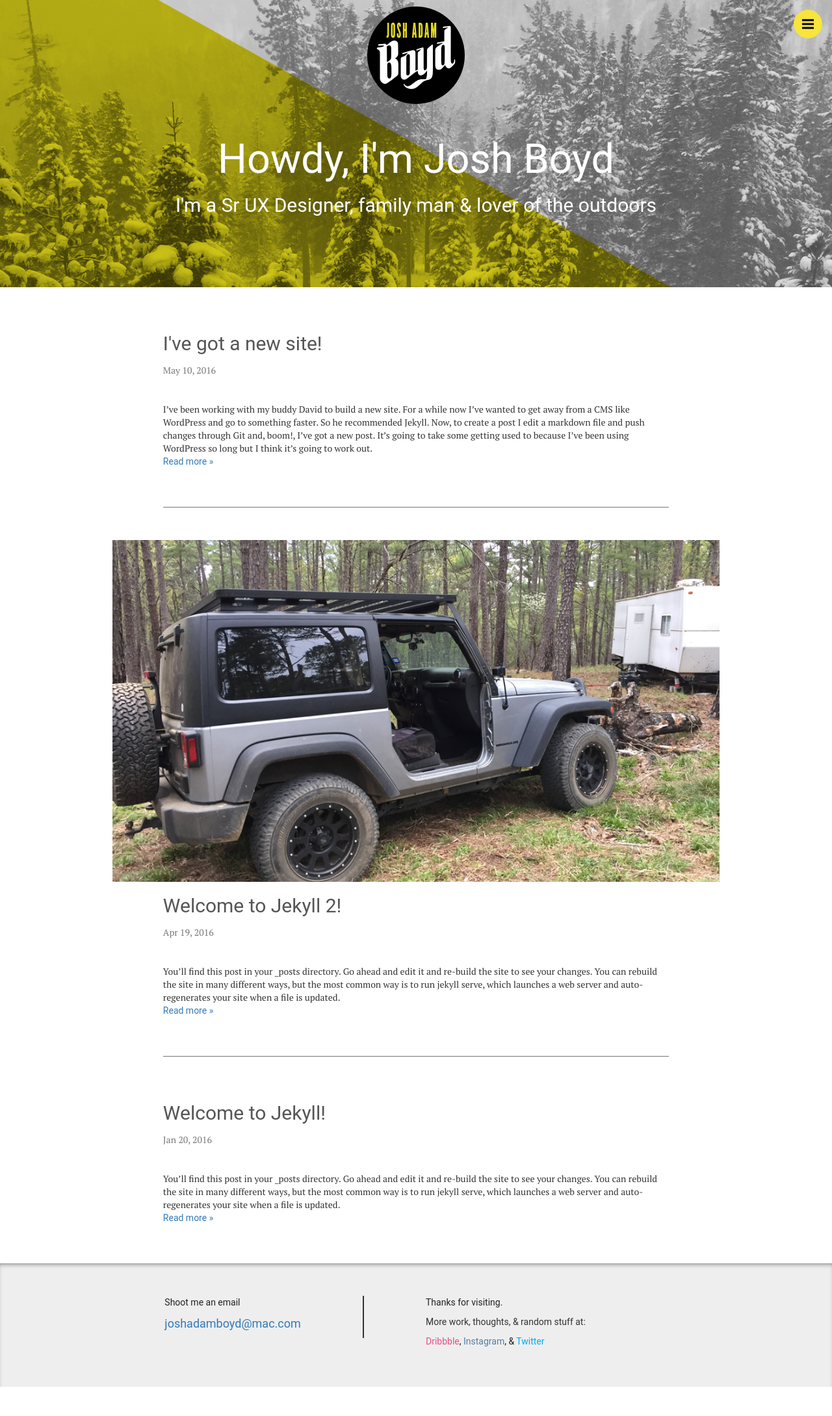
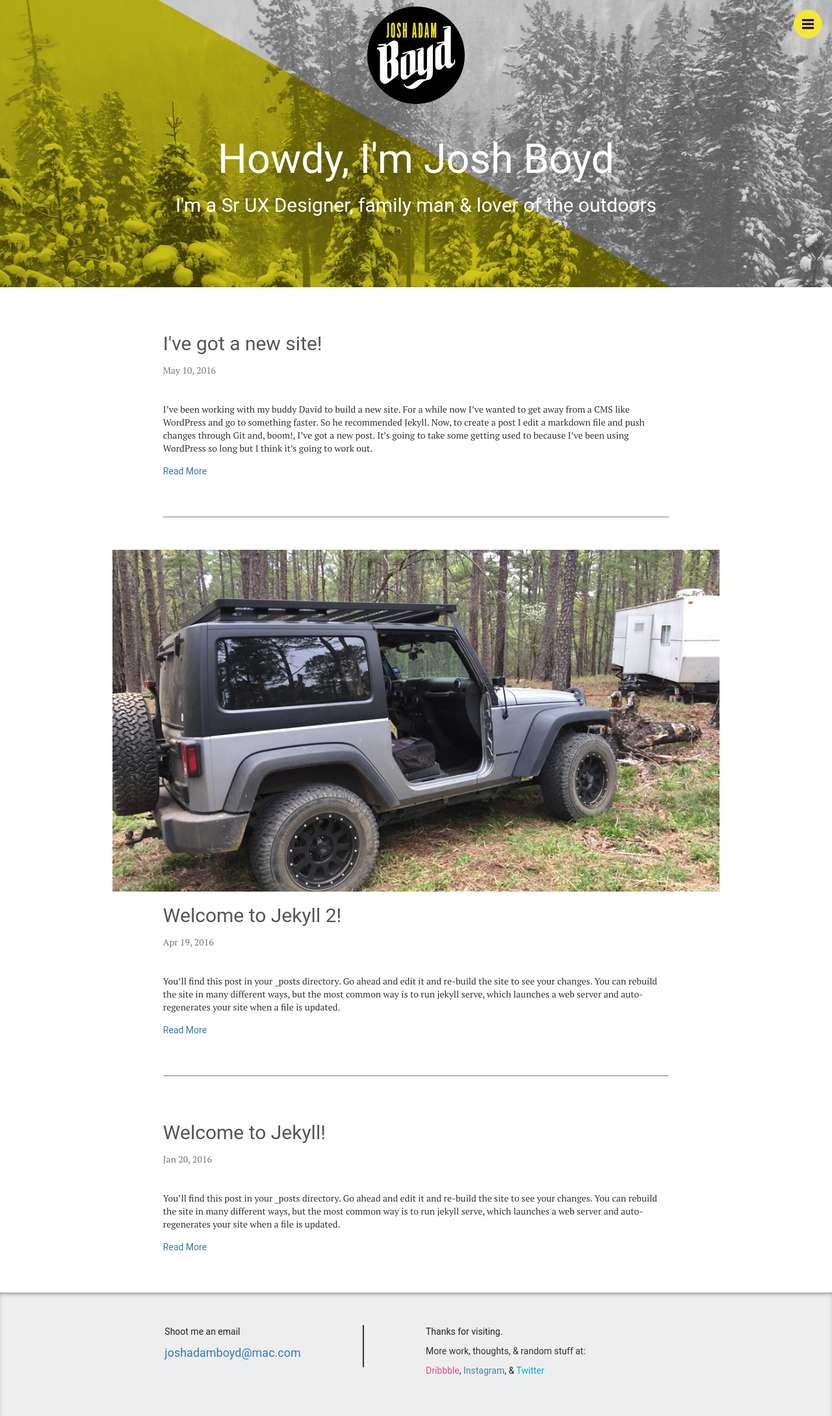
Before and after one commit to joshadamboyd/joshadamboyd.github.io, a Jekyll site: the page built from index.html, in a window 1280 px wide. Shown: the whole page at 65% size. Built offline with Jekyll 4.4.1, drawn with Linux system fonts in a browser that asks for light colours; the list of posts is cut into pages by our own code; comment, search, counter and statistics services are not loaded; before the commit the page ends 2134 px from its top, so only the background shows below that.

```diff
--- a/_sass/_articles.scss
+++ b/_sass/_articles.scss
@@ -58,4 +58,8 @@ article {
   .content {
     font-family: $font-family-pt-serif;
   }
+
+  .post-more {
+    margin-top: 15px;
+  }
 }
--- a/index.html
+++ b/index.html
@@ -35,7 +35,7 @@ type: list
           </div>
 
           <p class="post-more">
-            <a href="{{ post.url | prepend: site.baseurl }}">Read more &raquo;</a>
+            <a href="{{ post.url | prepend: site.baseurl }}">Read More</a>
           </p>
         </div>
       </article>
```
